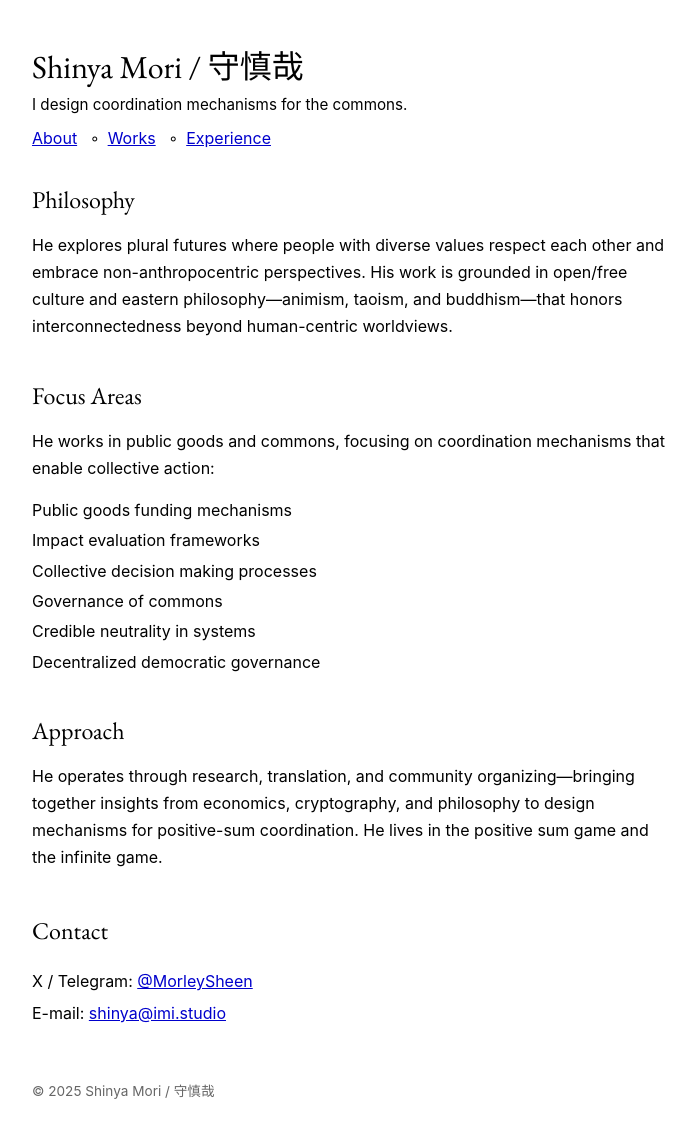
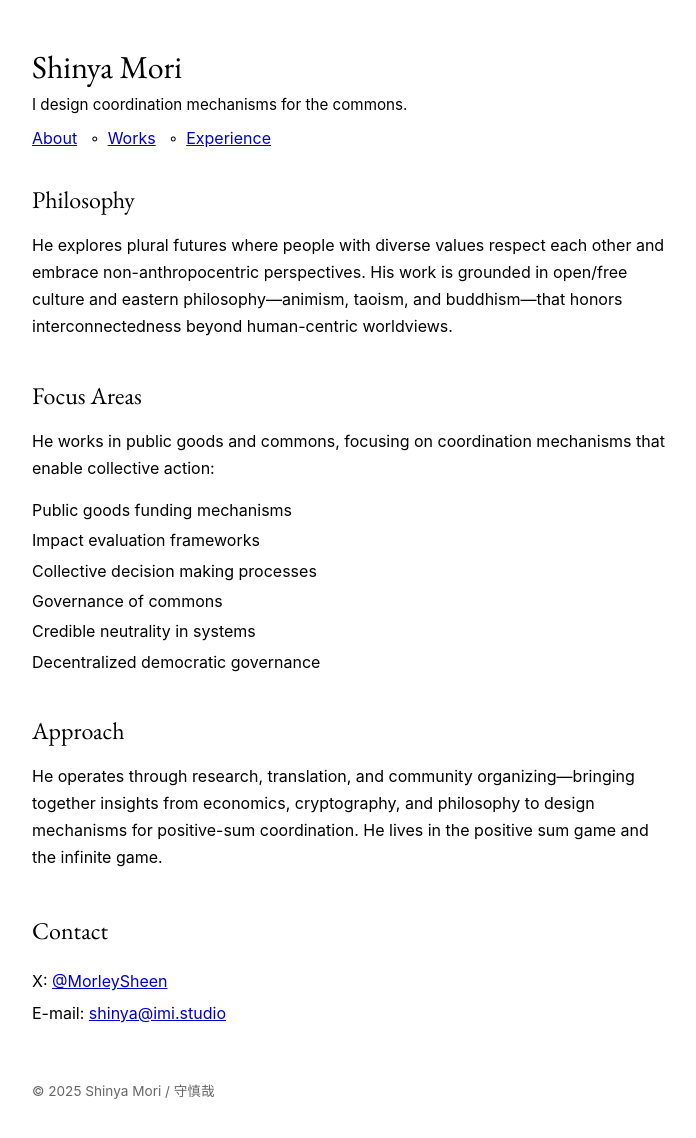
Before and after one commit to SHiNYA-MORi/portfolio, a plain HTML site: page index.html in a window 1280 px wide. Shown: the whole page, without its empty margins (290-986 px from the left). Drawn offline with nearby package versions, Linux system fonts and the light colour scheme.

Commit message:
Update index.html

```diff
--- a/index.html
+++ b/index.html
@@ -3,31 +3,31 @@
 <head>
     <meta charset="UTF-8">
     <meta name="viewport" content="width=device-width, initial-scale=1.0">
-    <title>Shinya Mori / 守慎哉</title>
+    <title>Shinya Mori</title>
     <link rel="stylesheet" href="styles.css">
     <link rel="icon" href="favicon.png" type="image/x-icon">
 
     <!-- メタディスクリプション -->
-    <meta name="description" content="Shinya Mori / 守慎哉 - Exploring the pluriverse through technology and art.">
+    <meta name="description" content="Shinya Mori - Exploring the pluriverse through technology and art.">
 
     <!-- オープングラフメタタグ -->
-    <meta property="og:title" content="Shinya Mori / 守慎哉">
-    <meta property="og:description" content="Shinya Mori / 守慎哉 - Exploring the pluriverse through technology and art.">
+    <meta property="og:title" content="Shinya Mori">
+    <meta property="og:description" content="Shinya Mori - Exploring the pluriverse through technology and art.">
     <meta property="og:image" content="https://shinya-mori.xyz/favicon.png">
     <meta property="og:url" content="https://shinya-mori.xyz/">
     <meta property="og:type" content="website">
 
     <!-- Twitterカードメタタグ -->
     <meta name="twitter:card" content="summary_large_image">
-    <meta name="twitter:title" content="Shinya Mori / 守慎哉">
-    <meta name="twitter:description" content="Shinya Mori / 守慎哉 - Exploring the pluriverse through technology and art.">
+    <meta name="twitter:title" content="Shinya Mori">
+    <meta name="twitter:description" content="Shinya Mori - Exploring the pluriverse through technology and art.">
     <meta name="twitter:image" content="https://shinya-mori.xyz/Twitter.png">
 
 </head>
 <body>
     <div class="container">
     <header>
-        <h1><a href="https://shinya-mori.xyz/">Shinya Mori / 守慎哉</a></h1>
+        <h1><a href="https://shinya-mori.xyz/">Shinya Mori</a></h1>
         <p class="tagline">I design coordination mechanisms for the commons.</p>
         <nav>
             <ul>
@@ -66,7 +66,7 @@
 
             <div class="contact-section">
                 <h3>Contact</h3>
-                <p>X / Telegram: <a href="https://x.com/morleysheen">@MorleySheen</a></p>
+                <p>X: <a href="https://x.com/morleysheen">@MorleySheen</a></p>
                 <p>E-mail: <a href="mailto:shinya@imi.studio">shinya@imi.studio</a></p>
             </div>
         </div>
```
